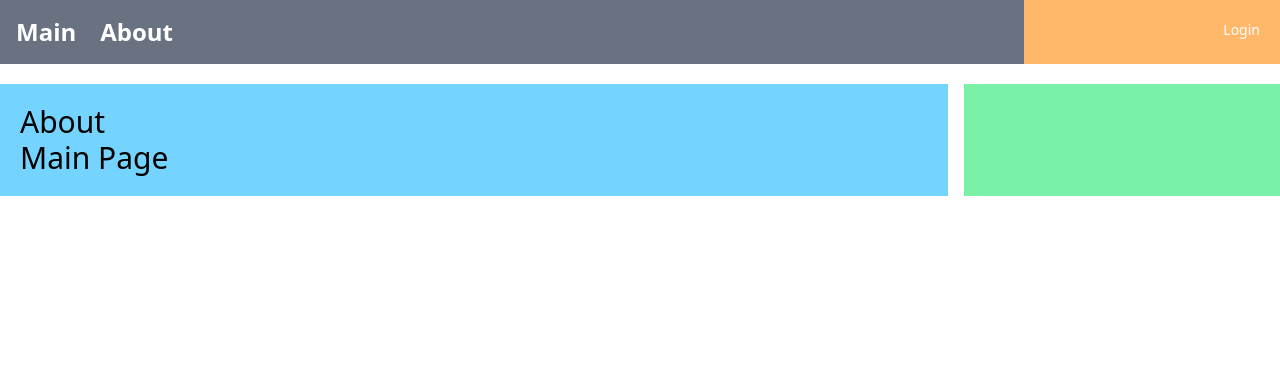
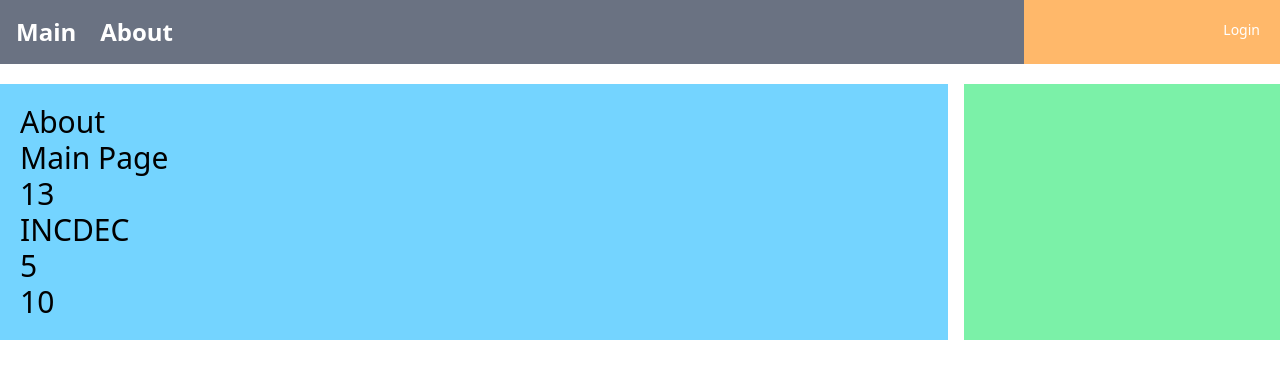
Before and after one commit to yejun95/React_JPA_Study, a React (Vite) app in the folder frontend_typescript/: page / in a window 1280 px wide. Shown: the top 378 px of the page. Built offline with nearby package versions, Linux system fonts and the light colour scheme.

Commit message:
feat typeFE - zustand 기본 사용법

```diff
--- a/frontend_typescript/src/pages/mainPage.tsx
+++ b/frontend_typescript/src/pages/mainPage.tsx
@@ -1,7 +1,11 @@
 import { NavLink } from "react-router";
+import useZustandCount from "../zstore/useZustandCount.ts";
 
 
 function MainPage() {
+
+  const {current, inc ,dec, changeAmount} = useZustandCount()
+
   return (
   <div className=" text-3xl">
     <div className="flex">
@@ -9,7 +13,16 @@ function MainPage() {
     </div>
 
    <div>Main Page</div>
+    <div>{current}</div>
+    <button onClick={inc}>INC</button>
+    <button onClick={dec}>DEC</button>
+
+    <div>
+      <div onClick={() => changeAmount(5)}>5</div>
+      <div onClick={() => changeAmount(10)}>10</div>
+    </div>
   </div>
+
   );
 }
 
--- a/frontend_typescript/src/zstore/useZustandCount.ts
+++ b/frontend_typescript/src/zstore/useZustandCount.ts
@@ -0,0 +1,25 @@
+import {create} from "zustand/react";
+
+export interface CountStore{
+  current: number
+  amount: number
+  inc: () => void
+  dec: () => void
+  changeAmount: (num: number) => void
+}
+
+const useZustandCount = create<CountStore>( (set, get) => {
+
+  return {
+    current: 13,
+    amount: 1,
+    //inc : () => { (state) => { count: state.current++}},
+    inc: () => { set ({ current: get().current + get().amount }) },
+    dec: () => { set ({ current: get().current + get().amount })},
+    changeAmount: (num: number) => {
+      set({ amount: num })
+    }
+  }
+})
+
+export default useZustandCount
```
